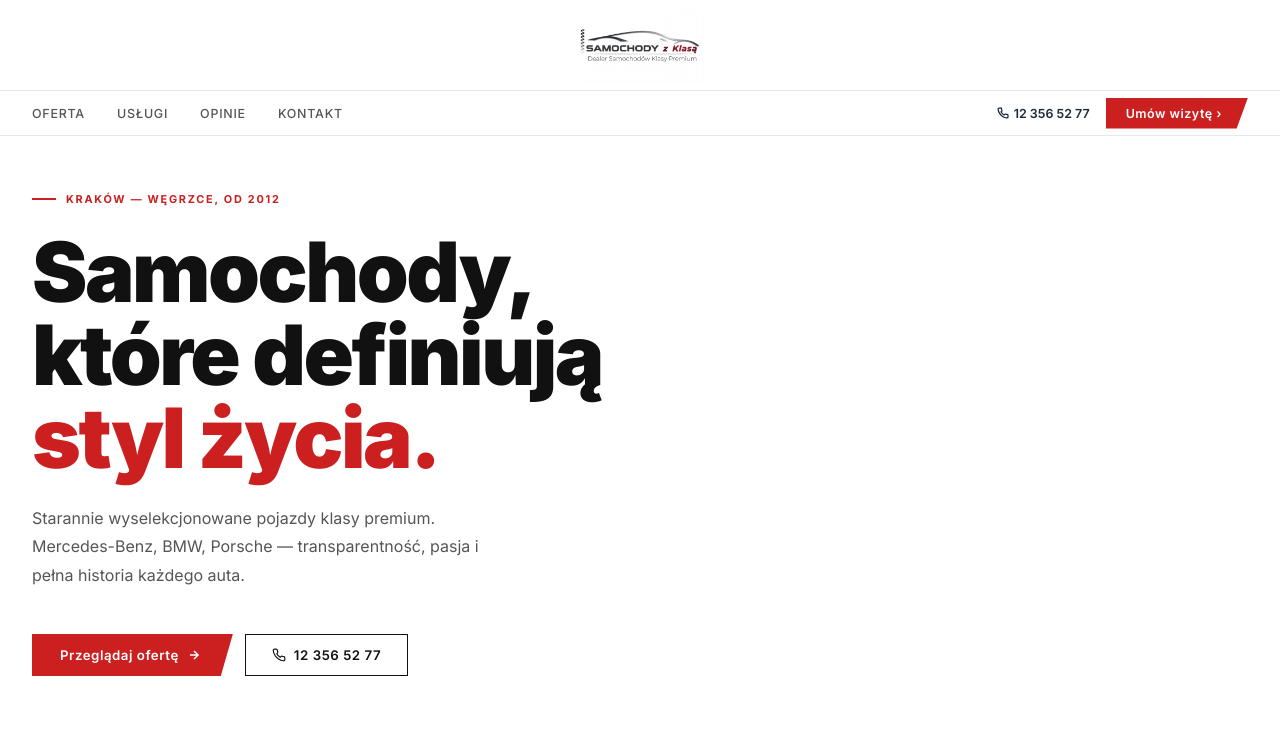
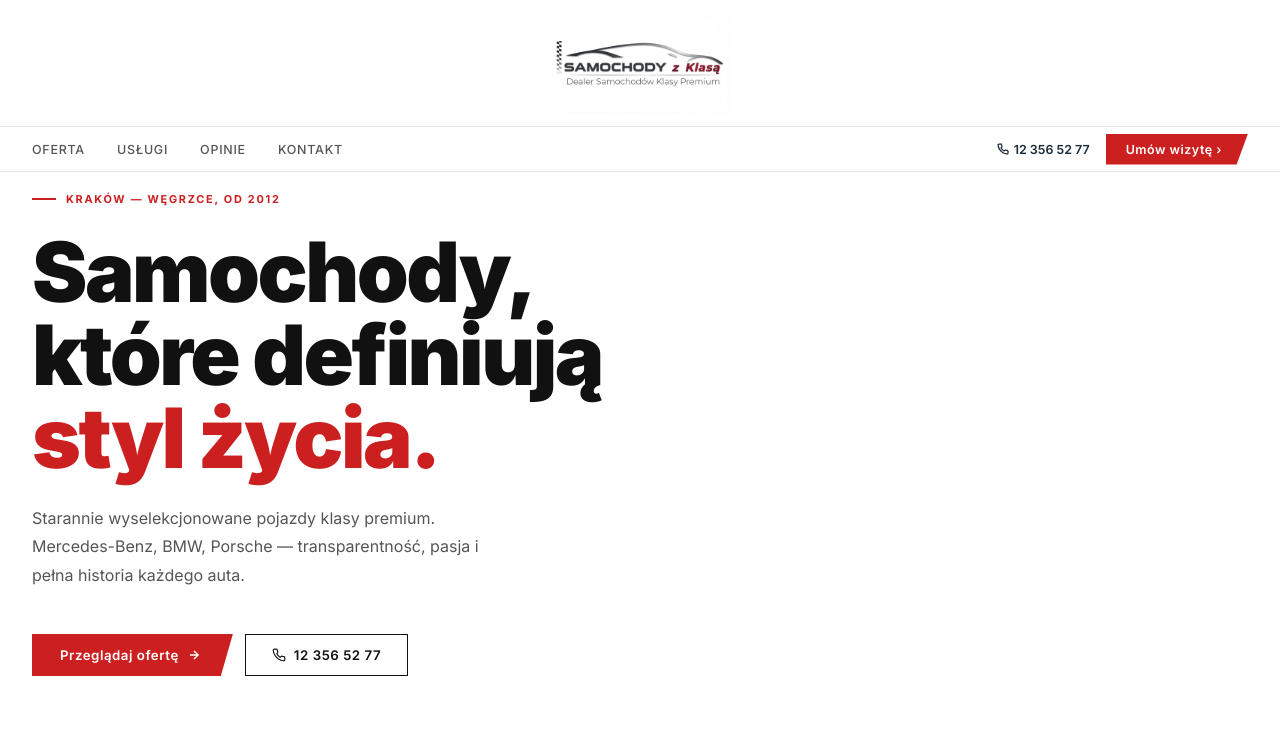
Before and after one commit to protocki17-cell/szk-site, a plain HTML site: page index.html in a window 1280 px wide. Shown: the top 745 px of the page. Drawn offline with Linux system fonts and the light colour scheme.

Commit message:
Enlarge logo in nav bar (100px height)

```diff
--- a/index.html
+++ b/index.html
@@ -44,8 +44,14 @@
     /* Logo bar — centered, full width */
     .nav-logo-bar {
       display: flex; align-items: center; justify-content: center;
-      padding: 10px 2rem 8px;
+      padding: 14px 2rem 12px;
       border-bottom: 1px solid var(--light);
+    }
+    .nav-logo-bar img {
+      height: 100px;
+      width: auto;
+      display: block;
+      object-fit: contain;
     }
 
     /* Links bar */
@@ -204,7 +210,7 @@
   <!-- Logo bar — centered -->
   <div class="nav-logo-bar">
     <a href="#" style="text-decoration:none;">
-      <img src="SZKlogo.webp" alt="Samochody z Klasą" style="height:72px;width:auto;display:block;"/>
+      <img src="SZKlogo.webp" alt="Samochody z Klasą"/>
     </a>
   </div>
 
```
